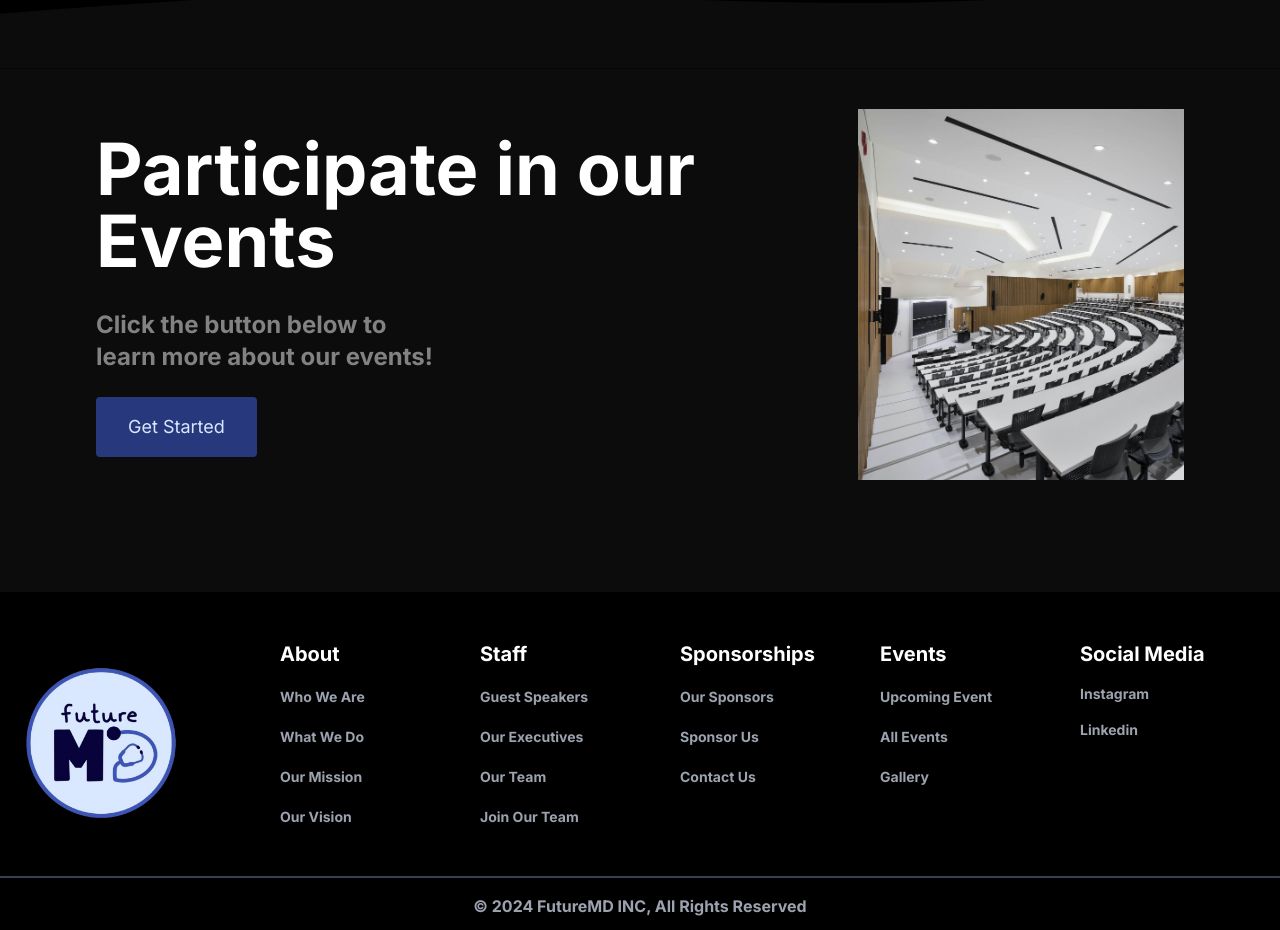
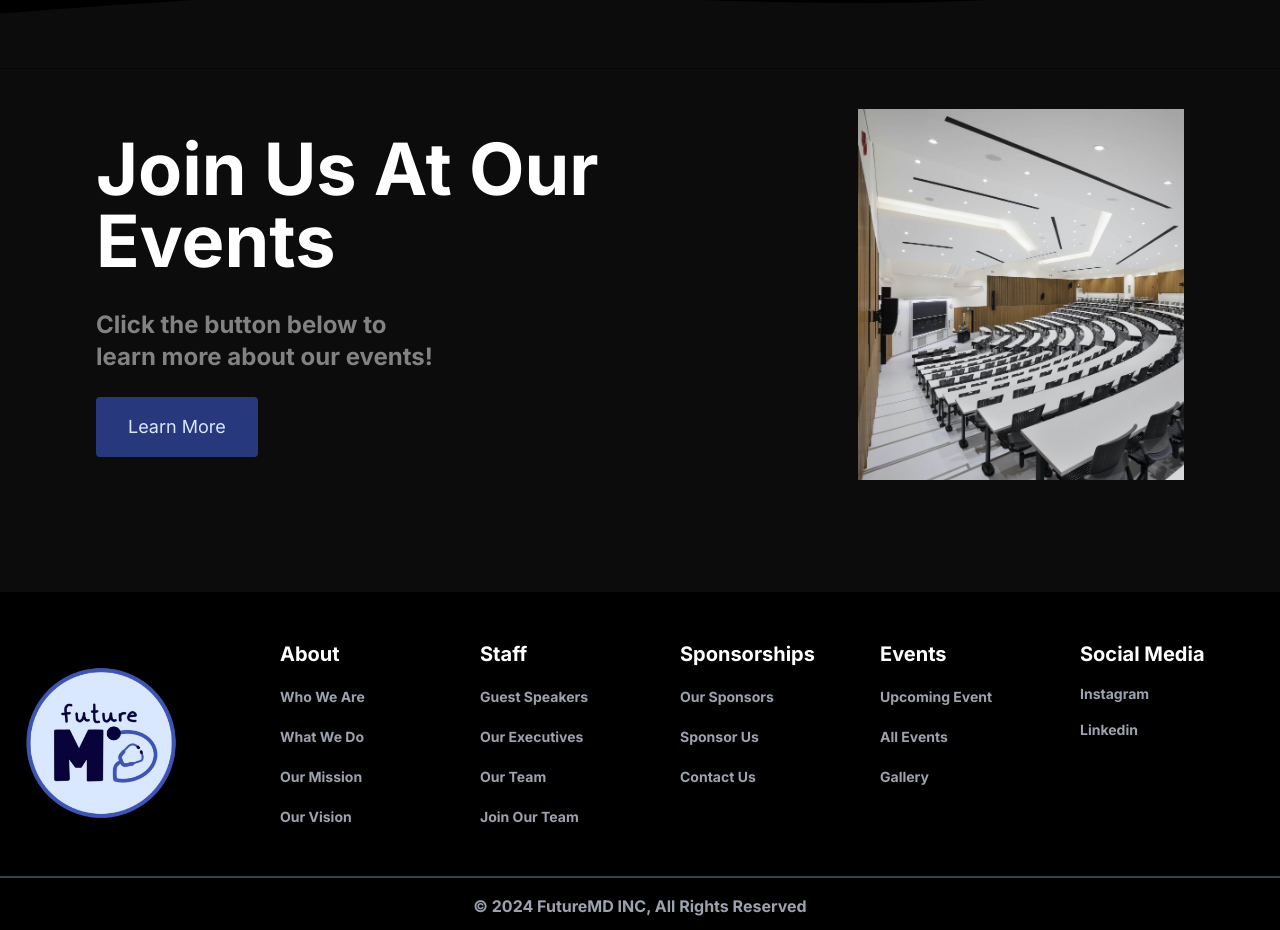
Before and after one commit to advayc/futuremd-site, a Next.js app: page /about in a window 1280 px wide. Shown: the part 2400-3330 px from the top of the page. Built offline with nearby package versions, Linux system fonts and the light colour scheme.

Commit message:
Update about.tsx

```diff
--- a/pages/about.tsx
+++ b/pages/about.tsx
@@ -91,12 +91,12 @@ export default function About() {
 
       <div className="w-full flex flex-col md:flex-row items-center justify-center bg-primary dark:bg-dprimary shadow hover:shadow-lg px-8 sm:px-16 md:px-24 pt-10 pb-12 md:pb-28">
         <div id="who-we-are" className="md:flex-1 flex flex-col items-center md:items-start justify-center text-center md:text-left">
-          <h2 className="text-5xl sm:text-6xl md:text-7xl font-bold dark:text-white text-black">Participate in our <br className="hidden md:block" /> Events</h2>
+          <h2 className="text-5xl sm:text-6xl md:text-7xl font-bold dark:text-white text-black">Join Us At Our <br className="hidden md:block" /> Events</h2>
           <p className="text-lg sm:text-xl md:text-2xl dark:dark-text text-[#828282] font-bold leading-9 mt-8">
             Click the button below to <br className="hidden md:block" /> learn more about our events!
           </p>
           <Link href='/events'>
-            <button className="mt-6 px-8 py-4 bg-navy text-primary text-lg rounded transition-transform duration-700 transform hover:scale-105 dark:hover:bg-primary hover:bg-navy hover:text-primary dark:hover:text-navy hover:shadow-lg">Get Started</button>
+            <button className="mt-6 px-8 py-4 bg-navy text-primary text-lg rounded transition-transform duration-700 transform hover:scale-105 dark:hover:bg-primary hover:bg-navy hover:text-primary dark:hover:text-navy hover:shadow-lg">Learn More</button>
           </Link>
         </div>
         <div className="md:w-[30%] w-2/3 sm:w-1/2 md:w-1/3 mt-8 md:mt-0">
```
